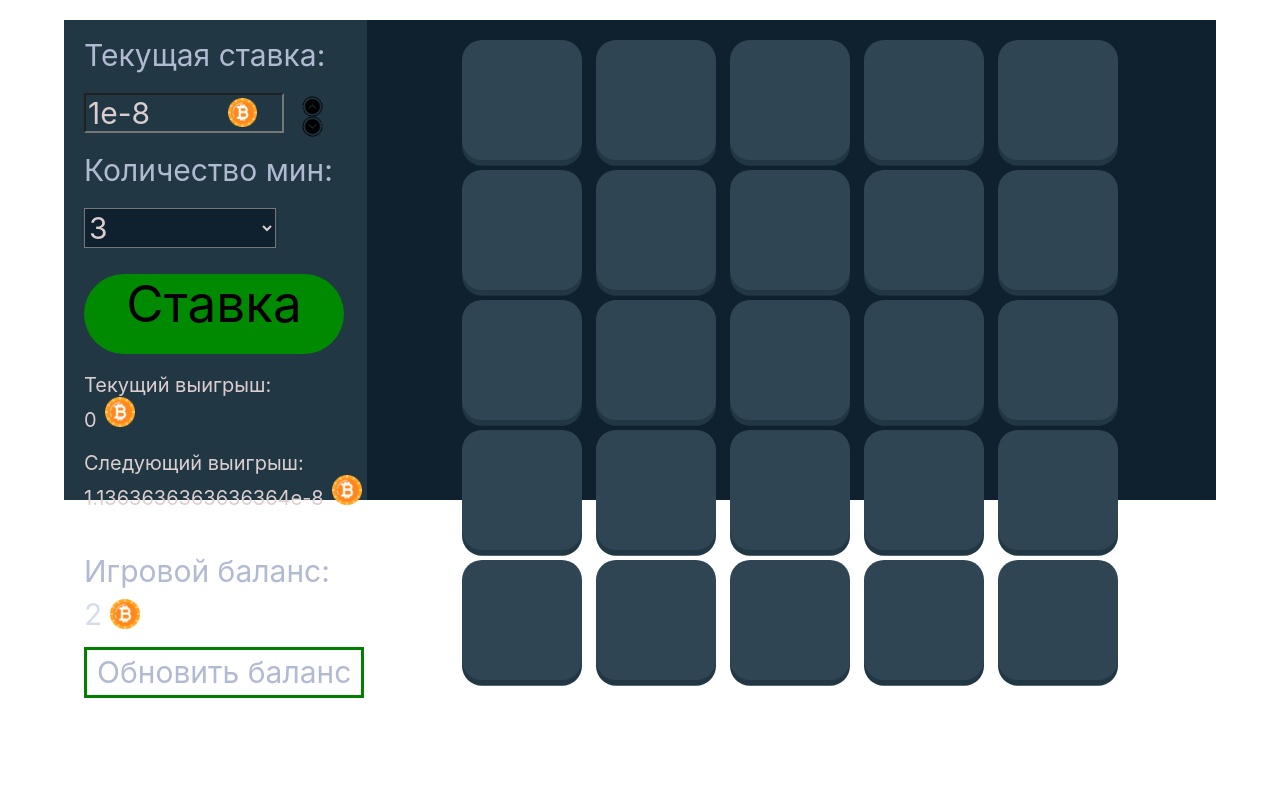
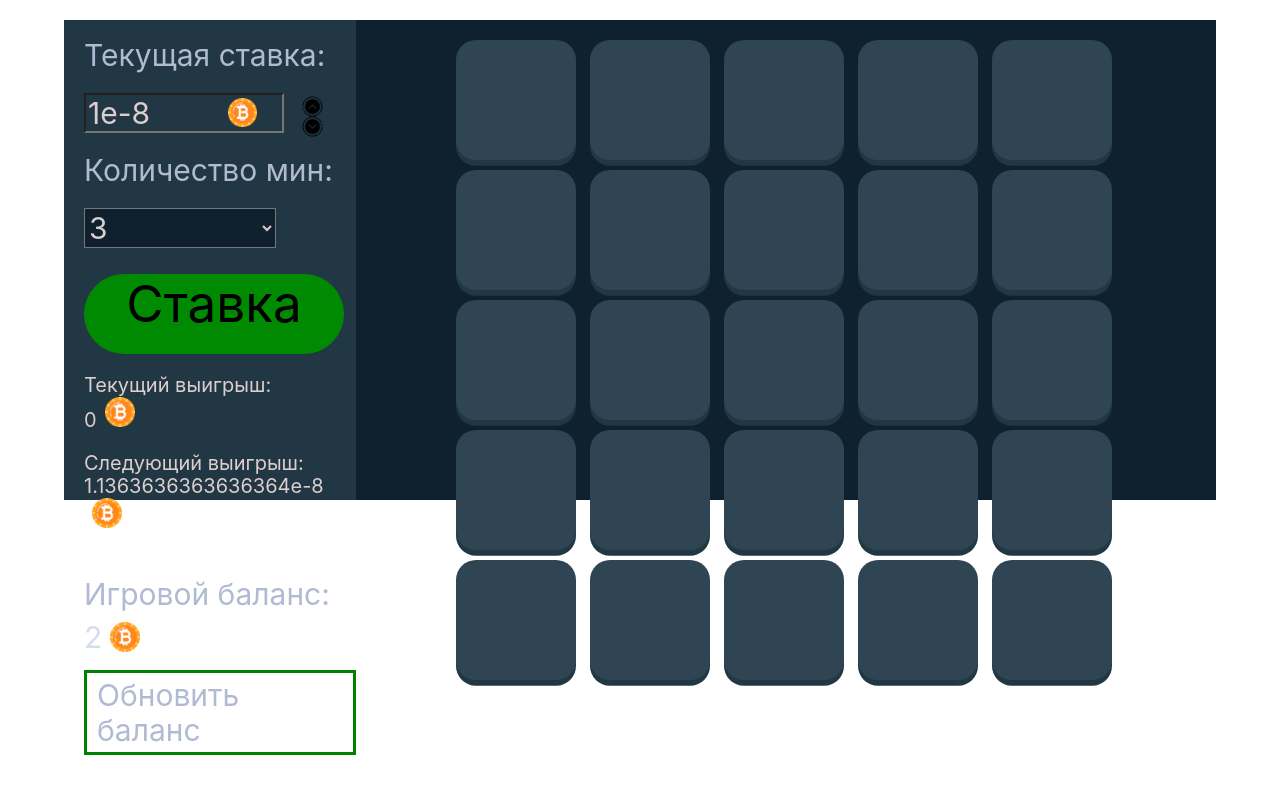
Before and after one commit to hdjdwo/my-mines-game, a React (Create React App) app: page / in a window 1280 px wide. Shown: the top 794 px of the page. Built offline with nearby package versions, Linux system fonts and the light colour scheme.

Commit message:
fix: gh-pages

```diff
--- a/src/app/gameSlice.ts
+++ b/src/app/gameSlice.ts
@@ -30,7 +30,7 @@ const initialState: GameState = {
     hasMine: false,
   })),
   balance: 2,
-  currency: '/bitcoin.png',
+  currency: 'bitcoin.png',
   winCurrency: 0
 }
 
--- a/src/components/BetPanel/BetPanel.module.css
+++ b/src/components/BetPanel/BetPanel.module.css
@@ -3,10 +3,12 @@
   flex-direction: column;
   justify-content: start;
   height: 100%;
+  max-height: 770px;
   width: 30vw;
   align-items: start;
   padding-left: 1rem;
   background-color: var(--grey-500);
+  box-sizing: border-box;
 }
 
 .betBtn {
--- a/src/components/MinesField/MinesField.module.css
+++ b/src/components/MinesField/MinesField.module.css
@@ -3,6 +3,8 @@
   justify-content: center;
   background-color: var(--grey-700);
   width: 100%;
+  height: 100%;
+  max-height: 770px;
 }
 
 .field{
@@ -14,6 +16,7 @@
   max-width: 34rem;
   min-width: 33rem;
   gap: 0.5rem;
+  max-height: 770px;
 }
 
 .text {
--- a/src/index.css
+++ b/src/index.css
@@ -31,6 +31,8 @@ code {
   display: flex;
   align-items: center;
   justify-content: center;
+  box-sizing: border-box;
+  max-height: 770px;
 
 }
 
```
